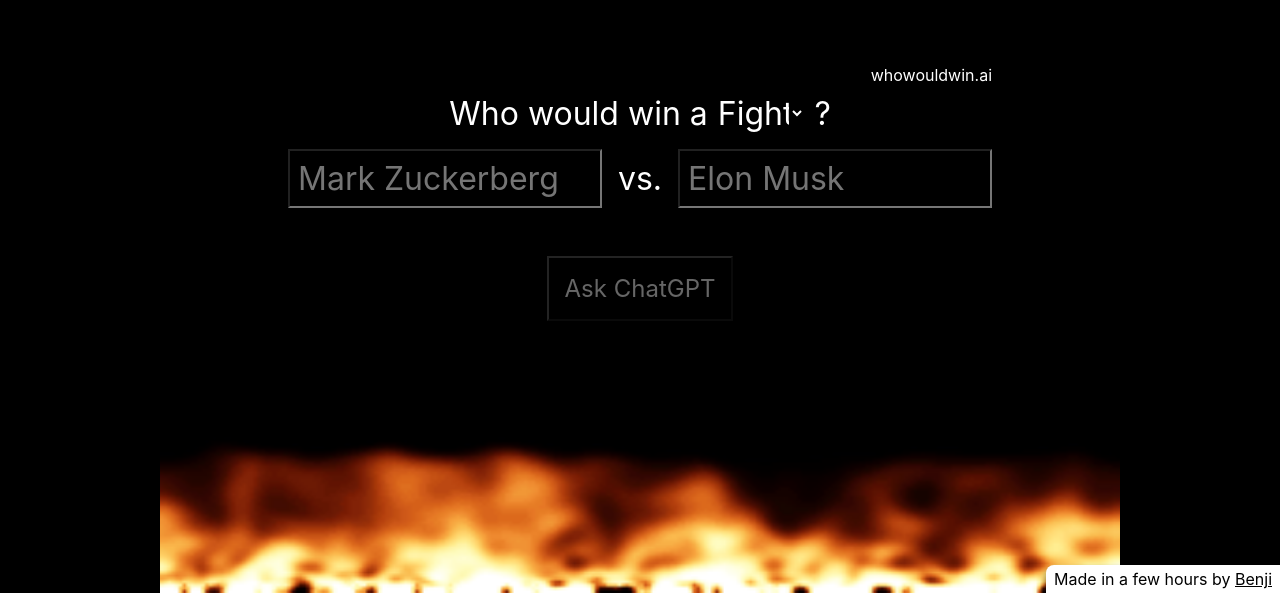
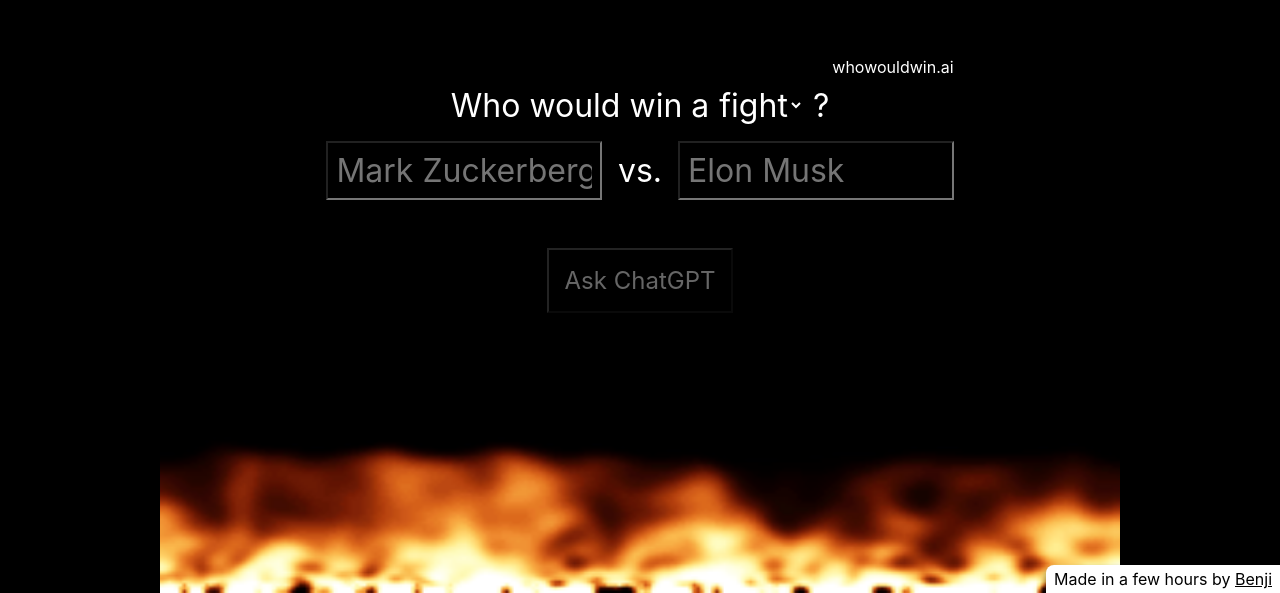
Before and after one commit to benjitrosch/whowouldwin, a website built with Vite: page index.html in a window 1280 px wide. Shown: the part 207-800 px from the top of the page. Built offline with nearby package versions, Linux system fonts and the light colour scheme; animation ran at ten frames a second.

Commit message:
minor fixups

```diff
--- a/index.html
+++ b/index.html
@@ -248,10 +248,10 @@
                 Who would win a
                 <span>
                     <select name="select-competition">
-                        <option>Fight</option>
+                        <option>fight</option>
                         <option>100-metre dash</option>
-                        <option>Rap battle</option>
-                        <option>Slam dunk contest</option>
+                        <option>rap battle</option>
+                        <option>slam dunk contest</option>
                     </select>
                     ?
                 </span>
--- a/index.js
+++ b/index.js
@@ -16,7 +16,7 @@
     "Hold strong opinions — even nonsense ones.",
     "Always justify your answers.",
     "Your justification does not need to be logical.",
-    "Answer in 3 short sentences or less.",
+    "Answer in 4 or less mid-to-short sentences.",
 ]
 
 const createPrompt = (fight, a, b) =>
--- a/src/index.ts
+++ b/src/index.ts
@@ -139,7 +139,7 @@
     const fontSize = parseInt(style.getPropertyValue('font-size'), 10)
     const textWidth = getTextWidth(text, font, fontSize)
 
-    selectFight.style.width = `${textWidth + 16}px`
+    selectFight.style.width = `${textWidth + 20}px`
 }
 
 function updateSelectAriaLabel() {
--- a/src/styles.css
+++ b/src/styles.css
@@ -33,18 +33,24 @@
     position: relative;
     z-index: 1;
 
-    width: 100%;
+    width: 90%;
 
     padding: 2rem;
+    padding-top: 1rem;
+
     box-sizing: border-box;
+}
+
+section:last-of-type {
+    background: black;
 }
 
 section > div {
     font-size: 1.5rem;
-    padding: 2rem;
+}
 
-    background-color: black;
-    border: 1px solid white;
+section:last-of-type {
+    margin-bottom: 1rem;
 }
 
 aside {
@@ -125,9 +131,6 @@
     z-index: 1;
     bottom: 0;
     right: 0;
-    display: flex;
-    align-items: center;
-    justify-content: center;
     gap: 1rem;
     padding: 0.25rem 0.5rem;
 
@@ -164,7 +167,7 @@
     overflow: hidden;
 }
 
-@media (min-width: 768px) {
+@media (min-width: 640px) {
     section > div {
         font-size: 2rem;
     }
```
